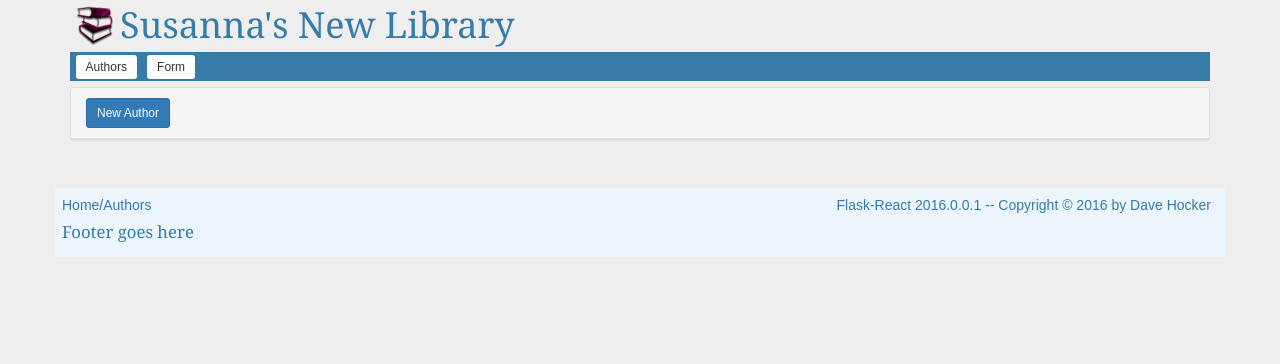
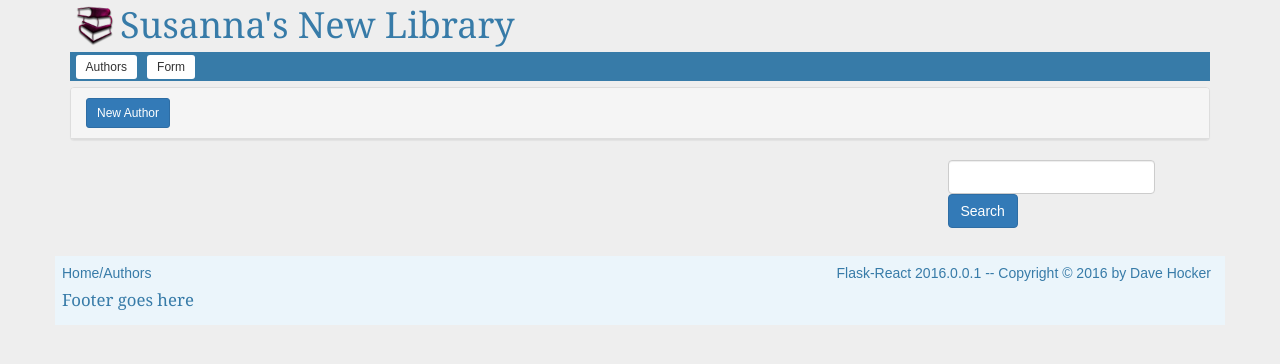
Before and after one commit to dhocker/susannas-library-frb, a Flask app: page /authors-page in a window 1280 px wide. Shown: the top 364 px of the page. Run offline with Flask 2, Linux system fonts and the light colour scheme; style sheets or scripts are compiled from the project's sources; parts of the project's set-up code (start-up, migrations or seed data) failed here and were passed over; some libraries are stand-ins or nearby versions.

Commit message:
Implement search on authors. This implementation is not optimal, but bugs in the combination of jQuery and React prevent isolating the search function to the the Table class.

```diff
--- a/app/static/js/authors-table.jsx
+++ b/app/static/js/authors-table.jsx
@@ -99,3 +99,10 @@ export function createAuthorsTable() {
 export function refreshAuthorsTable() {
     authorsTableInstance.loadTable();
 }
+
+/*
+    Load authors table based on search/filter
+*/
+export function searchAuthors(arg) {
+    authorsTableInstance.filterTable(arg);
+}
--- a/app/static/js/main.jsx
+++ b/app/static/js/main.jsx
@@ -13,9 +13,16 @@ export function initHomePage() {
 
     NewAuthor.initNewAuthorDialog();
 
-    /// When New Author button is clicked, clear dialog fields
+    // When New Author button is clicked, clear dialog fields
     $("#new-author-btn").click(function() {
         NewAuthor.clearNewAuthorDialog();
+    });
+
+    // Set up search button
+    $("#search-button").click(function() {
+        var search_arg = $("#search-text").val();
+        console.log("Search for authors: " + search_arg);
+        authorstable.searchAuthors(search_arg);
     });
 };
 
--- a/app/static/js/table.jsx
+++ b/app/static/js/table.jsx
@@ -28,8 +28,11 @@ import ReactDOM from 'react-dom';
 export default class Table extends React.Component {
     constructor(props) {
         super(props);
+
         // Initial state with empty rows
-        this.state = {rows: []};
+        this.state = {
+            rows: []
+        };
     }
 
     // Override in derived class to provide actions for table
@@ -46,16 +49,35 @@ export default class Table extends React.Component {
     // after inserts, updates or deletes
     loadTable() {
         console.log("Getting all records from url " + this.props.url);
-        this.serverRequest = $.get(this.props.url, function(response, status){
+        var $this = this;
+        $.get(this.props.url, function(response, status){
             console.log("Data rows received: " + String(response.data.length));
-            this.setState({rows: response.data});
-        }.bind(this));
+            $this.setState({rows: response.data});
+        });
+    }
+
+    // Loads the table with the results of a get + search arg (filter)
+    filterTable(arg) {
+        var $this = this;
+        var url = this.props.url + "?s=" + arg;
+        $.ajax({
+            type: "GET",
+            url: url,
+            success: function(response) {
+                $this.setState({rows: response.data});
+            },
+            error: function(xhr, status, err) {
+                console.error("AJAX search call failed");
+                console.error(url, status, err.toString());
+            }
+        });
     }
 
     render() {
         var HeaderComponents = this.generateHeaders(),
             RowComponents = this.generateRows(),
             FooterComponents = this.generateFooter();
+        var $this = this;
 
         return (
             <div className="panel panel-default">
--- a/app/templates/authors.html
+++ b/app/templates/authors.html
@@ -49,6 +49,16 @@
     </div>
 
     <div class="container">
+        <div class="row">
+            <div class="col-md-9">
+            </div>
+            <div class="col-md-3">
+                <form class="form-inline">
+                    <input type="text" class="form-control" id="search-text" />
+                    <button id="search-button" class="btn btn-primary btn-md" type="button">Search</button>
+                </form>
+            </div>
+        </div>
         <div id="authorstable">
             {# Table will be rendered inside of this element #}
         </div>
--- a/app/views/views.py
+++ b/app/views/views.py
@@ -15,12 +15,13 @@
 # along with this program (the LICENSE file).  If not, see <http://www.gnu.org/licenses/>.
 #
 from app import app
-from flask import Flask, request, session, g, redirect, url_for, abort, \
+from flask import Flask, request, Response, session, g, redirect, url_for, abort, \
     render_template, flash, jsonify
 from app.models.authors import get_all_authors, insert_author, get_page_of_authors
 from app.models.models import Author, Book
 from app.models.models import db_session
-from app.models.authors import insert_author, delete_author_by_id, author_exists, get_author, update_author
+from app.models.authors import insert_author, delete_author_by_id, author_exists, get_author, \
+    update_author, search_for_authors
 import logging
 
 logger = logging.getLogger("app")
@@ -49,7 +50,14 @@ def get_home():
 @app.route("/authors", methods=['GET'])
 #@login_required                                 # Use of @login_required decorator
 def get_authors():
-    authors = get_all_authors()
+    # Check for search first. Default to all.
+    if "s" in request.args:
+        search_text = request.args.get('s', '')
+        logger.info("Search authors: %s", search_text)
+        authors = search_for_authors(search_text)
+    else:
+        authors = get_all_authors()
+
     # This is model code and needs to be moved to the authors.py file
     ca = []
     for a in authors:
```
Also changed, not shown: app/models/authors.py (+7 -1 lines).
